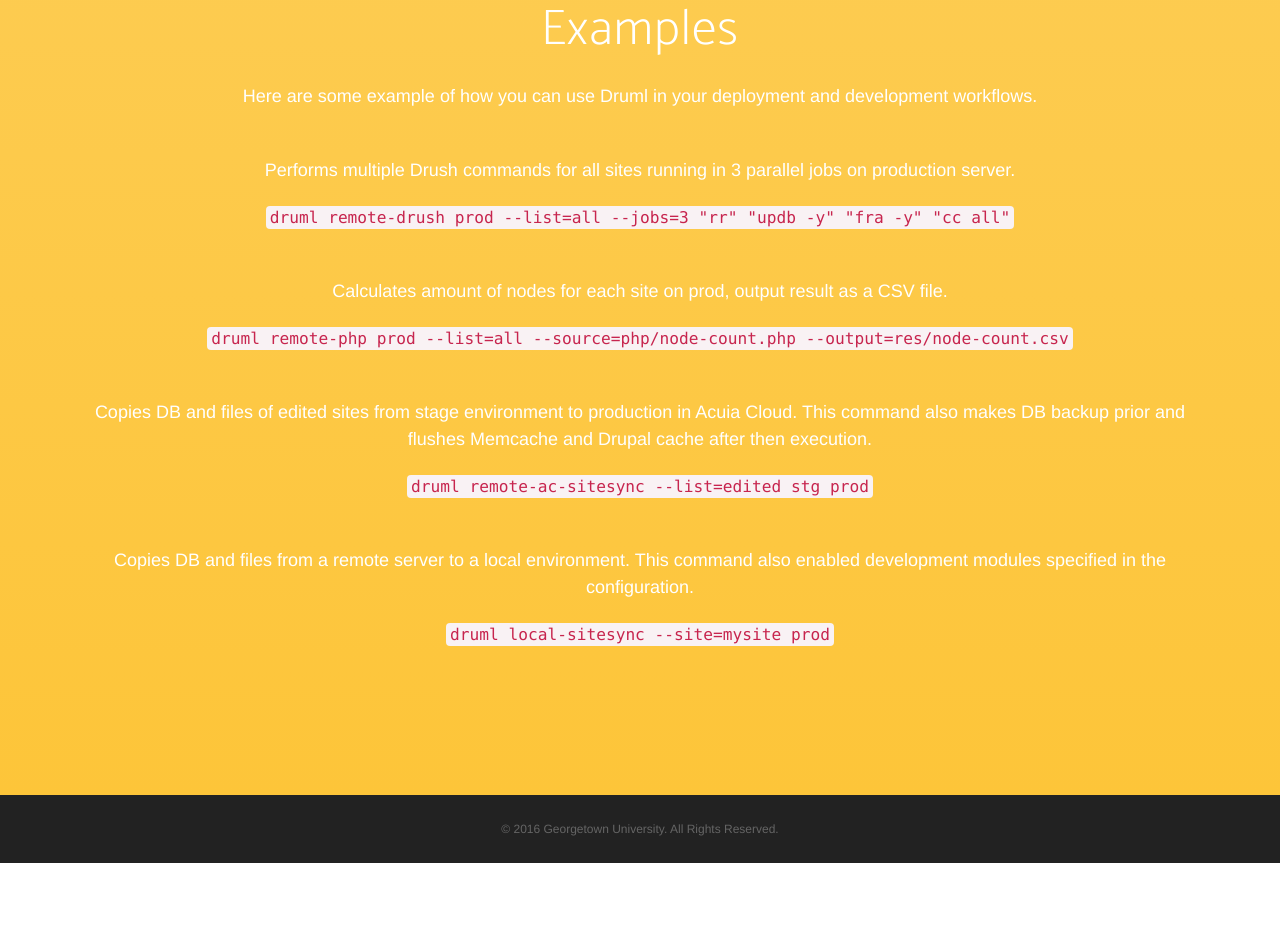
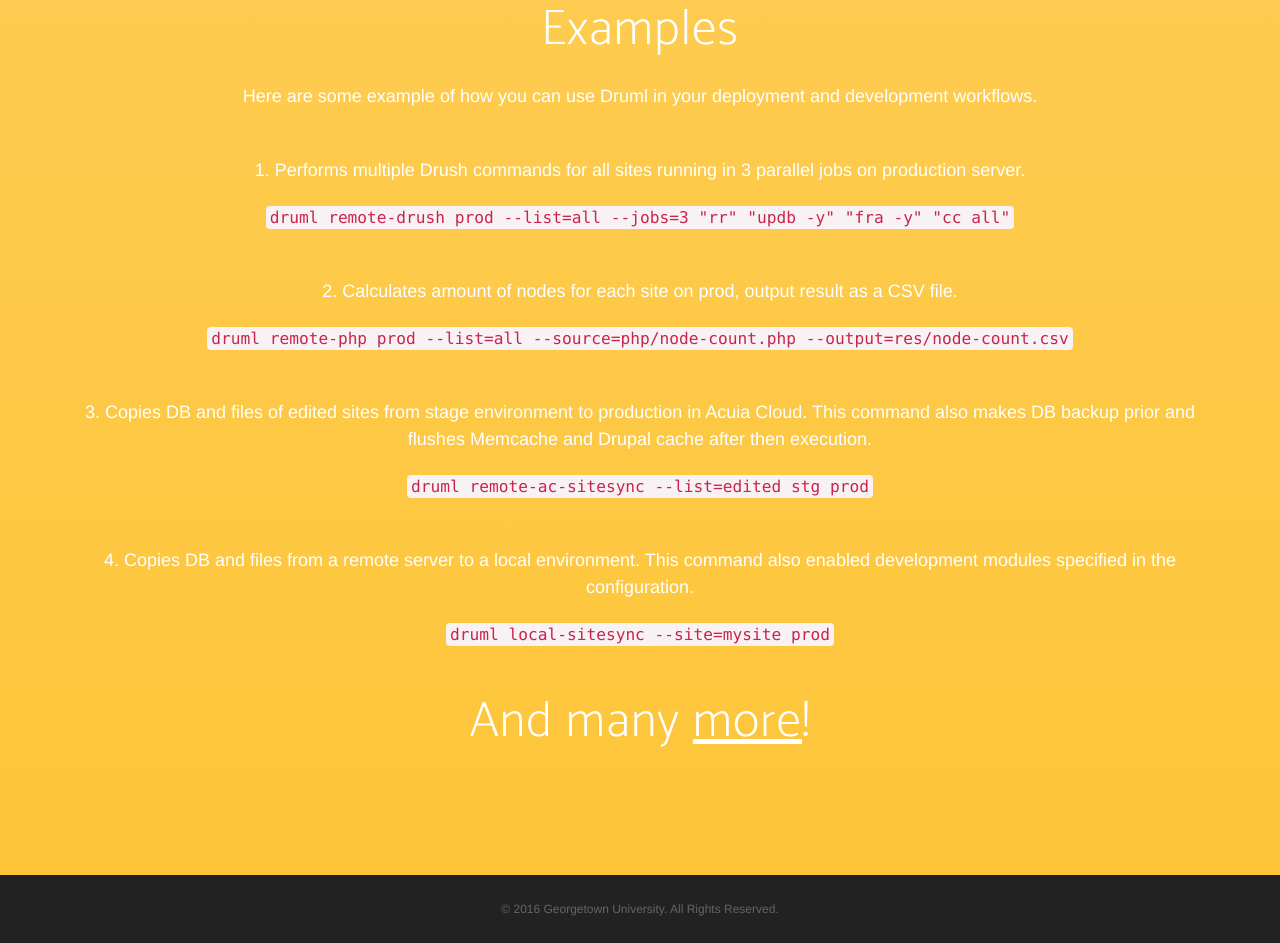
Before and after one commit to ncstabile17/druml-project, a website: page index.html in a window 1280 px wide. Shown: the part 3214-4157 px from the top of the page. Before the commit the page ends 4077 px from the top, so only its background shows below. Drawn offline with nearby package versions, Linux system fonts and the light colour scheme; a web font is replaced by a local one.

Commit message:
Update text

```diff
--- a/index.html
+++ b/index.html
@@ -139,7 +139,7 @@
                                 <div class="feature-item">
                                     <i class="icon-graph text-primary"></i>
                                     <h3>Increase productivity</h3>
-                                    <p class="text-muted">Run multiple jobs at the same time while focusing on somethign else.</p>
+                                    <p class="text-muted">Run multiple jobs at the same time while focusing on your work.</p>
                                 </div>
                             </div>
                         </div>
@@ -182,7 +182,7 @@
                 <br><br>
             </p>
             <p>
-                Performs multiple Drush commands for all sites running in 3 parallel jobs on production server.
+                1. Performs multiple Drush commands for all sites running in 3 parallel jobs on production server.
             </p>
             <p>
                 <code>
@@ -191,7 +191,7 @@
                 <br><br>
             </p>
             <p>
-                Calculates amount of nodes for each site on prod, output result as a CSV file.
+                2. Calculates amount of nodes for each site on prod, output result as a CSV file.
             </p>
             <p>
                 <code>
@@ -200,7 +200,7 @@
                 <br><br>
             </p>
             <p>
-                Copies DB and files of edited sites from stage environment to production in Acuia Cloud. This command also makes DB backup prior and flushes Memcache and Drupal cache after then execution.
+                3. Copies DB and files of edited sites from stage environment to production in Acuia Cloud. This command also makes DB backup prior and flushes Memcache and Drupal cache after then execution.
             </p>
             <p>
                 <code>
@@ -210,7 +210,7 @@
             </p>
             <p>
 
-                Copies DB and files from a remote server to a local environment. This command also enabled development modules specified in the configuration.
+                4. Copies DB and files from a remote server to a local environment. This command also enabled development modules specified in the configuration.
             </p>
             <p>
                 <code>
@@ -218,6 +218,9 @@
                 </code>
                 <br><br>
             </p>
+            <h2>
+                And many <a style="color: white; text-decoration: underline" target="_blank" href="https://github.com/georgetown-university/druml#available-commands">more</a>!
+            </h2>
         </div>
     </section>
 
```
